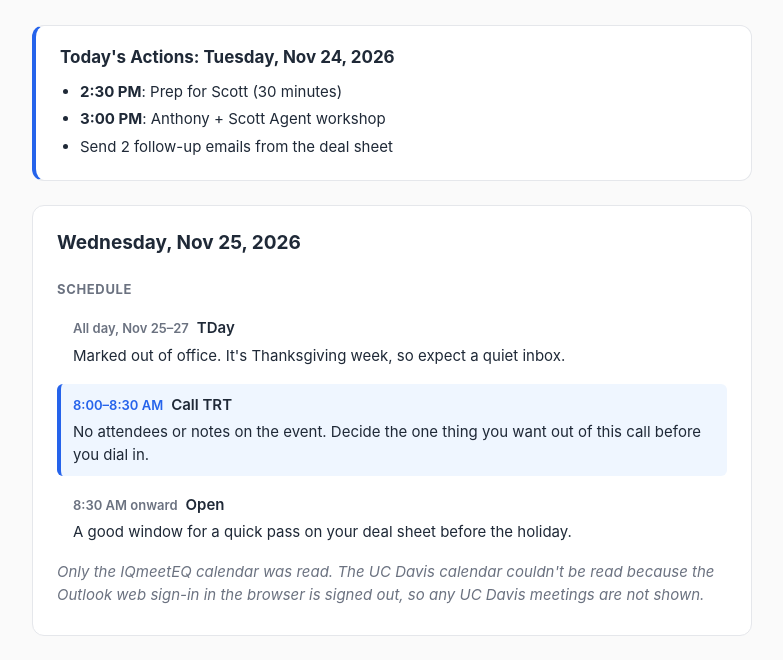
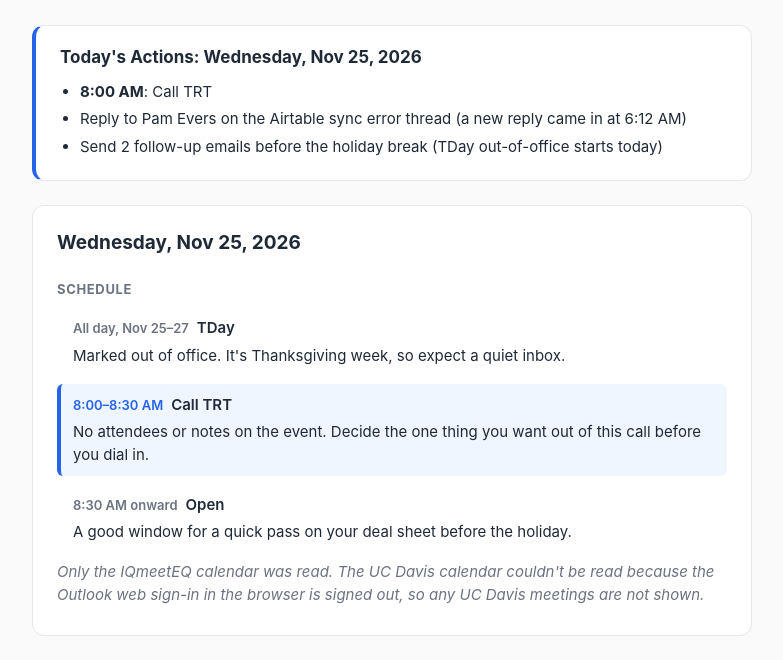
Before and after one commit to trunzo3/daily-brief, a plain HTML site: page index.html in a window 1280 px wide. Shown: the part 137-797 px from the top of the page, without its empty margins (248-1031 px from the left). Drawn offline with Linux system fonts and the light colour scheme.

Commit message:
Nov 25 Today's Actions

```diff
--- a/index.html
+++ b/index.html
@@ -58,12 +58,12 @@
 </header>
 
 <!-- TODAY'S ACTIONS START -->
-<section class="actions" id="todays-actions-2026-11-24">
-  <h2>Today's Actions: Tuesday, Nov 24, 2026</h2>
+<section class="actions" id="todays-actions-2026-11-25">
+  <h2>Today's Actions: Wednesday, Nov 25, 2026</h2>
   <ul>
-    <li><strong>2:30 PM</strong>: Prep for Scott (30 minutes)</li>
-    <li><strong>3:00 PM</strong>: Anthony + Scott Agent workshop</li>
-    <li>Send 2 follow-up emails from the deal sheet</li>
+    <li><strong>8:00 AM</strong>: Call TRT</li>
+    <li>Reply to Pam Evers on the Airtable sync error thread (a new reply came in at 6:12 AM)</li>
+    <li>Send 2 follow-up emails before the holiday break (TDay out-of-office starts today)</li>
   </ul>
 </section>
 <!-- TODAY'S ACTIONS END -->
```
